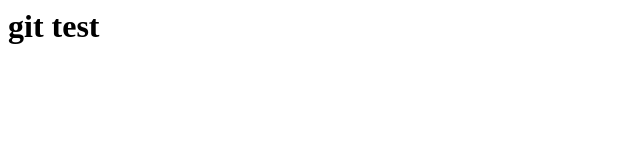
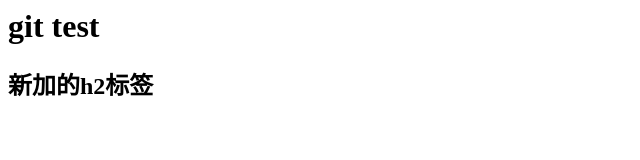
Before and after one commit to wzb888/0510, a plain HTML site: page index.html in a window 1280 px wide. Shown: the whole page, without its empty margins (0-640 px from the left). Drawn offline with Linux system fonts and the light colour scheme.

Commit message:
1 修改了index.html文件 2 添加了news.html文件

```diff
--- a/index.html
+++ b/index.html
@@ -1 +1,2 @@
 <h1>git test</h1>
+<h2>新加的h2标签</h2>
```
Also changed, not shown: news.html (added).
